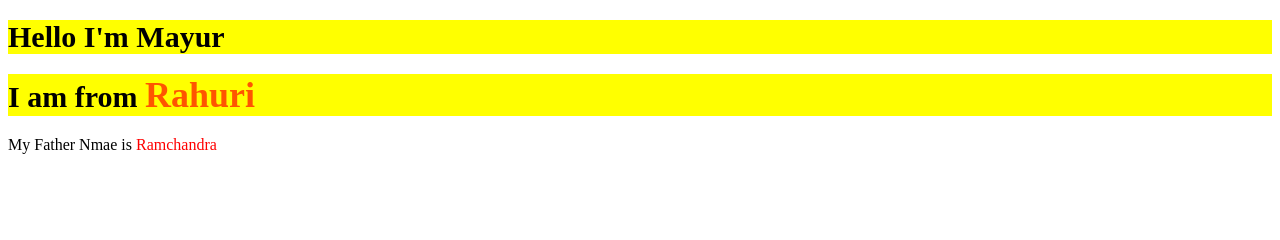
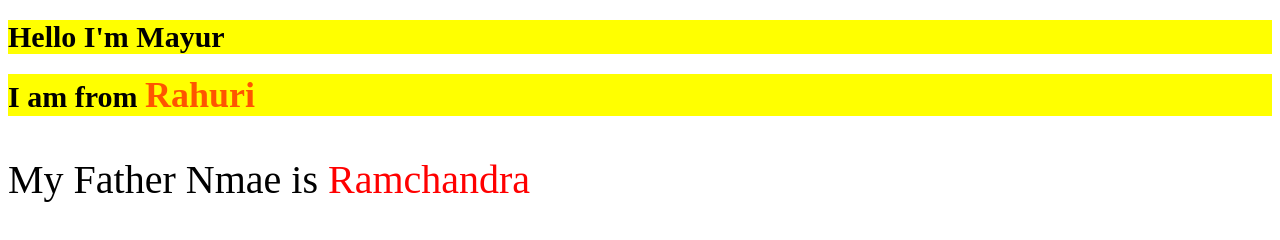
Before and after one commit to Mayurkolhe16/CSS-selectors, a plain HTML site: page index.html in a window 1280 px wide. Drawn offline with Linux system fonts and the light colour scheme.

Commit message:
add paregraph class

```diff
--- a/index.html
+++ b/index.html
@@ -21,6 +21,10 @@
             color: red;
         }
 
+        .paregraph{
+            font-size: 40px;
+        }
+
 
 
     </style>
@@ -33,6 +37,6 @@
         <span class="city">Rahuri</span>
     </h1>
 
-    <p>My Father Nmae is <span id="father-name">Ramchandra</span></p>
+    <p class="paregraph">My Father Nmae is <span id="father-name">Ramchandra</span></p>
 </body>
 </html>
```
